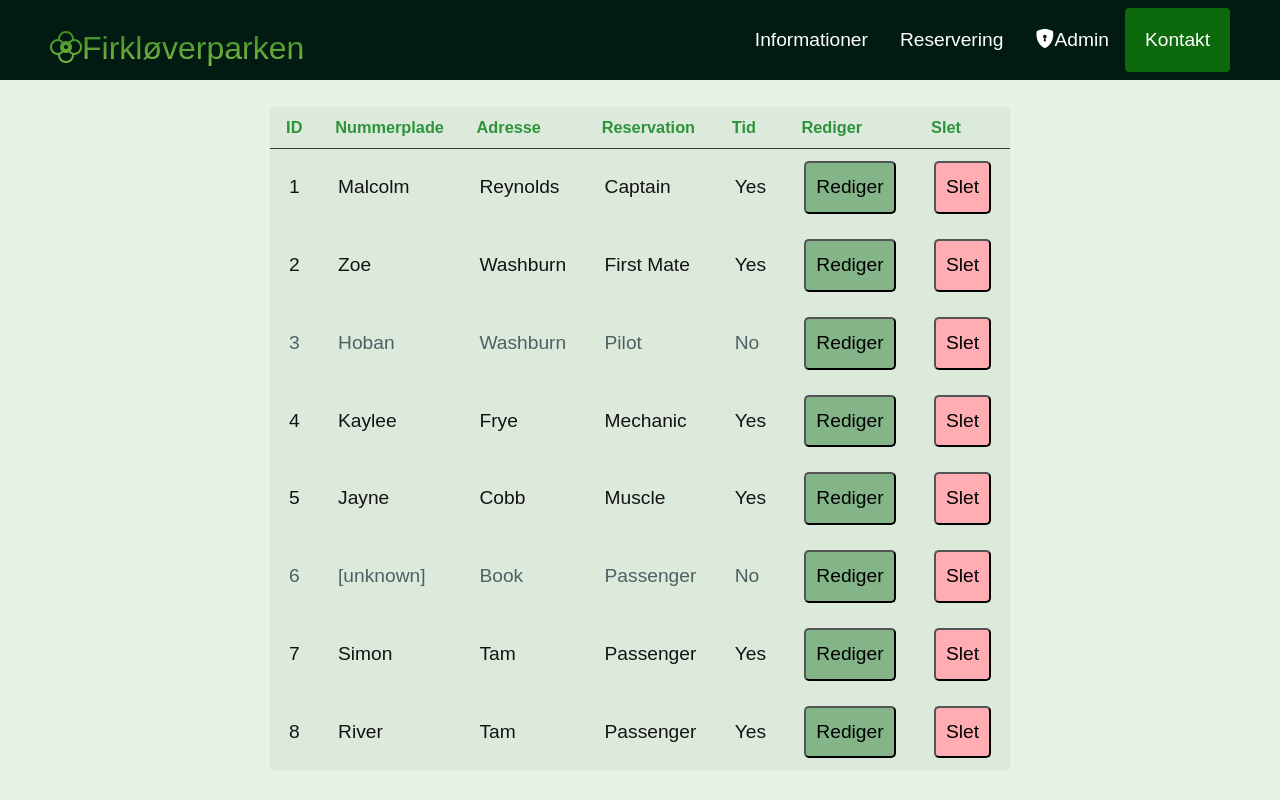
After one commit to MarcusL00/Eletric-charger-solution, a PHP site: page /admin.html in a window 1280 px wide. The commit adds this page. Run offline with PHP 8.4, Linux system fonts and the light colour scheme.

Commit message:
added lots of stuff
added login page for admins created a table that can show different things.

```diff
--- /dev/null
+++ b/admin.html
@@ -0,0 +1,130 @@
+<!DOCTYPE html>
+<html lang="en">
+<head>
+    <meta charset="UTF-8">
+    <meta name="viewport" content="width=device-width, initial-scale=1.0">
+    <link href="https://cdn.jsdelivr.net/npm/bootstrap@5.3.2/dist/css/bootstrap.min.css" rel="stylesheet"
+          integrity="sha384-T3c6CoIi6uLrA9TneNEoa7RxnatzjcDSCmG1MXxSR1GAsXEV/Dwwykc2MPK8M2HN" crossorigin="anonymous">
+    <link rel="stylesheet" href="https://cdn.jsdelivr.net/npm/bootstrap-icons@1.11.2/font/bootstrap-icons.min.css">
+    <title>Forside</title>
+    <link rel="stylesheet" href="style.css">
+</head>
+<body>
+    <!-- navbar  -->
+    <nav class="navbar">
+      <div class="navbarContainer">
+
+          <a href="/index.html" id="navbarLogo"><i class="bi bi-flower2"></i></i>Firkløverparken</a>
+          <div class="navbarToggle" id="mobileMenu">
+              <span class="bar"></span>
+              <span class="bar"></span>
+              <span class="bar"></span>
+          </div>
+          <ul class="navbarMenu">
+              <li class="navbarItem">
+                  <a href="/rules.html" class="navbarLinks">
+                      Informationer
+                    </a>
+                </li>
+                <li class="navbarItem">
+                    <a href="/booking.html" class="navbarLinks">
+                        Reservering
+                    </a>
+                </li>
+                <li class="navbarItem">
+                    <a href="/admin.html" class="navbarLinks"><i class="bi bi-shield-lock-fill"></i> Admin</a>
+                </li>
+              <li class="navbarBtn">
+                  <a href="/contact.html" class="button">
+                      Kontakt
+                  </a>
+              </li>
+          </ul>
+      </div>
+        <table>
+            <thead>
+              <tr>
+                <th>ID
+                <th>Nummerplade
+                <th>Adresse
+                <th>Reservation
+                <th>Tid
+                <th>Rediger
+                <th>Slet
+            </thead>
+            <tbody>
+              <tr>
+                <td>1
+                <td>Malcolm
+                <td>Reynolds
+                <td>Captain
+                <td>Yes
+                    <td><a href=""> <button class="editBtn">Rediger</button></a>
+                        <td><a href=""> <button class="deleteBtn">Slet</button></a>
+              <tr>
+                <td>2
+                <td>Zoe
+                <td>Washburn
+                <td>First Mate
+                <td>Yes
+                    <td><a href=""> <button class="editBtn">Rediger</button></a>
+                        <td><a href=""> <button class="deleteBtn">Slet</button></a>
+              <tr class="disabled">
+                <td>3
+                <td>Hoban
+                <td>Washburn
+                <td>Pilot
+                <td>No
+                    <td><a href=""> <button class="editBtn">Rediger</button></a>
+                        <td><a href=""> <button class="deleteBtn">Slet</button></a>
+              <tr>
+                <td>4
+                <td>Kaylee
+                <td>Frye
+                <td>Mechanic
+                <td>Yes
+                    <td><a href=""> <button class="editBtn">Rediger</button></a>
+                        <td><a href=""> <button class="deleteBtn">Slet</button></a>
+              <tr>
+                <td>5
+                <td>Jayne
+                <td>Cobb
+                <td>Muscle
+                <td>Yes
+                    <td><a href=""> <button class="editBtn">Rediger</button></a>
+                        <td><a href=""> <button class="deleteBtn">Slet</button></a>
+              <tr class="disabled">
+                <td>6
+                <td>[unknown]
+                <td>Book
+                <td>Passenger
+                <td>No
+                    <td><a href=""> <button class="editBtn">Rediger</button></a>
+                        <td><a href=""> <button class="deleteBtn">Slet</button></a>
+              <tr>
+                <td>7
+                <td>Simon
+                <td>Tam
+                <td>Passenger
+                <td>Yes
+                    <td><a href=""> <button class="editBtn">Rediger</button></a>
+                        <td><a href=""> <button class="deleteBtn">Slet</button></a>
+              <tr>
+                <td>8
+                <td>River
+                <td>Tam
+                <td>Passenger
+                <td>Yes
+                    <td><a href=""> <button class="editBtn">Rediger</button></a>
+                        <td><a href=""> <button class="deleteBtn">Slet</button></a>
+            </tbody>
+          </table>
+
+
+  <script src="/JS/app.js" defer></script>
+  <script src="/JS/reseveration.js" defer></script>
+  <script src="https://cdn.jsdelivr.net/npm/bootstrap@5.3.2/dist/js/bootstrap.bundle.min.js"
+          integrity="sha384-C6RzsynM9kWDrMNeT87bh95OGNyZPhcTNXj1NW7RuBCsyN/o0jlpcV8Qyq46cDfL"
+          crossorigin="anonymous"></script>
+</body>
+</html>
--- a/booking.html
+++ b/booking.html
@@ -31,6 +31,9 @@
                       <a href="/booking.html" class="navbarLinks">
                           Reservering
                       </a>
+                  </li>
+                  <li class="navbarItem">
+                      <a href="/admin.html" class="navbarLinks"><i class="bi bi-shield-lock-fill"></i> Admin</a>
                   </li>
                 <li class="navbarBtn">
                     <a href="/contact.html" class="button">
--- a/contact.html
+++ b/contact.html
@@ -32,6 +32,9 @@
                           Reservering
                       </a>
                   </li>
+                  <li class="navbarItem">
+                      <a href="/admin.html" class="navbarLinks"><i class="bi bi-shield-lock-fill"></i> Admin</a>
+                  </li>
                 <li class="navbarBtn">
                     <a href="/contact.html" class="button">
                         Kontakt
--- a/index.html
+++ b/index.html
@@ -34,6 +34,9 @@
                           Reservering
                       </a>
                   </li>
+                  <li class="navbarItem">
+                      <a href="/admin.html" class="navbarLinks"><i class="bi bi-shield-lock-fill"></i> Admin</a>
+                  </li>
                 <li class="navbarBtn">
                     <a href="/contact.html" class="button">
                         Kontakt
@@ -42,7 +45,7 @@
             </ul>
         </div>
 </nav>
-</nav>
+
 
 
     <!-- card container  -->
--- a/rules.html
+++ b/rules.html
@@ -32,6 +32,9 @@
                           Reservering
                       </a>
                   </li>
+                  <li class="navbarItem">
+                      <a href="/admin.html" class="navbarLinks"><i class="bi bi-shield-lock-fill"></i> Admin</a>
+                  </li>
                 <li class="navbarBtn">
                     <a href="/contact.html" class="button">
                         Kontakt
--- a/style.css
+++ b/style.css
@@ -347,3 +347,91 @@ a.button {
     padding-right: 50px;
     padding-top: 35px;
 }
+/* admin page */
+#adminLogo{
+    background-color: #fff;
+    background-size: 100%;
+    -webkit-background-clip: text;
+    -moz-background-clip: text;
+    -webkit-text-fill-color: transparent;
+    -moz-text-fill-color: transparent;
+    display: flex;
+    align-items: center;
+    cursor: pointer;
+    text-decoration: none;
+    justify-content: center;
+    font-size: 25px;
+    padding-bottom: 0;
+}
+#adminBar{
+    padding-top: 40px;
+}
+
+
+.informationContainer{
+    width: 80%;
+    border: 5px solid;
+    border-radius: 10px;
+    margin-bottom: 0;
+    padding-bottom: 0px;
+}
+
+@import url(https://fonts.googleapis.com/css?family=Open+Sans:400,600);
+
+*, *:before, *:after {
+  margin: 0;
+  padding: 0;
+  box-sizing: border-box;
+}
+table {
+  background: #dceadc;
+  border-radius: 0.25em;
+  border-collapse: collapse;
+  margin: 1em;
+}
+th {
+  border-bottom: 1px solid #364043;
+  color: #2f933c;
+  font-size: 0.85em;
+  font-weight: 600;
+  padding: 0.5em 1em;
+  text-align: left;
+}
+td {
+  color: #131313;
+  font-weight: 400;
+  padding: 0.65em 1em;
+}
+.disabled td {
+  color: #4F5F64;
+}
+tbody tr {
+  transition: background 0.25s ease;
+}
+tbody tr:hover {
+  background: #95cd56;
+}
+.editBtn{
+    color: #000;
+    background-color: #84B589;
+    border-radius: 5px;
+    padding: 10px;
+    cursor: pointer;
+}
+.editBtn:hover{
+    color: #fff;
+    background-color:#456F40;
+    transition: all 0.3s ease;
+}
+.deleteBtn{
+    color: #000;
+    background-color: #ffadb3;
+    border-radius: 5px;
+    padding: 10px;
+    cursor: pointer;
+}
+.deleteBtn:hover{
+    color: #fff;
+    background-color:#b0305f;
+    transition: all 0.3s ease;
+}
```
Also changed, not shown: 1 other file. Lines whose indentation alone changed are shown as unchanged.
